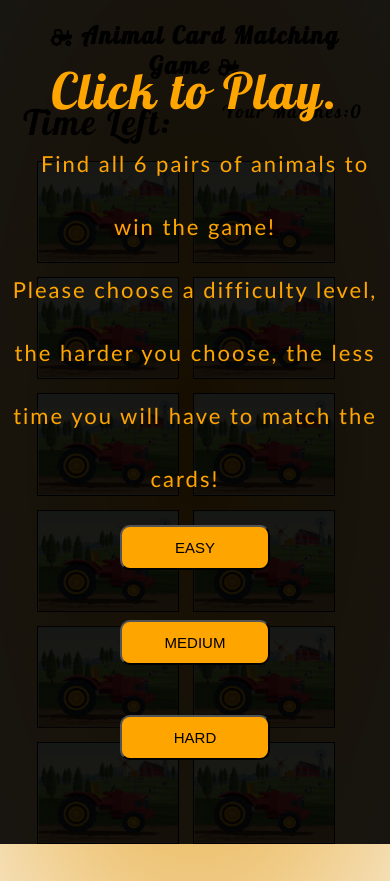
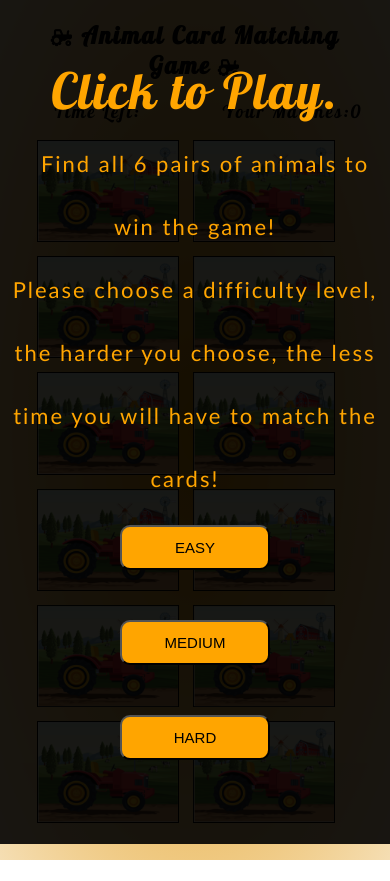
Before and after one commit to DanB1998/CardMatchingGame, a plain HTML site: page index.html in a window 390 px wide. After the commit the page ends 860 px from the top, so only its background shows below. Drawn offline with Linux system fonts and the light colour scheme.

Commit message:
CSS bug fix wrong class name

```diff
--- a/assets/css/style.css
+++ b/assets/css/style.css
@@ -167,7 +167,7 @@ body {
         font-size: 18px;
     }
 
-    .guess-container {
+    .time-container {
         font-size: 23px;
     }
 
@@ -215,7 +215,7 @@ body {
         font-size: 12px;
     }
 
-    .guess-container {
+    .time-container {
         font-size: 18px;
     }
 
```
